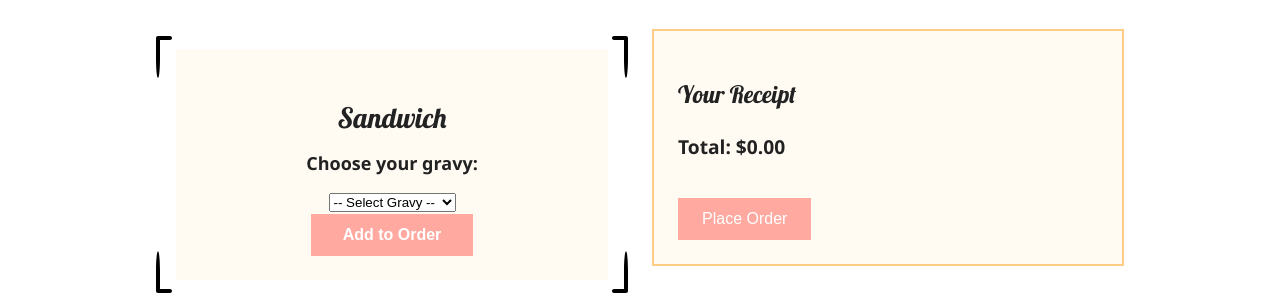
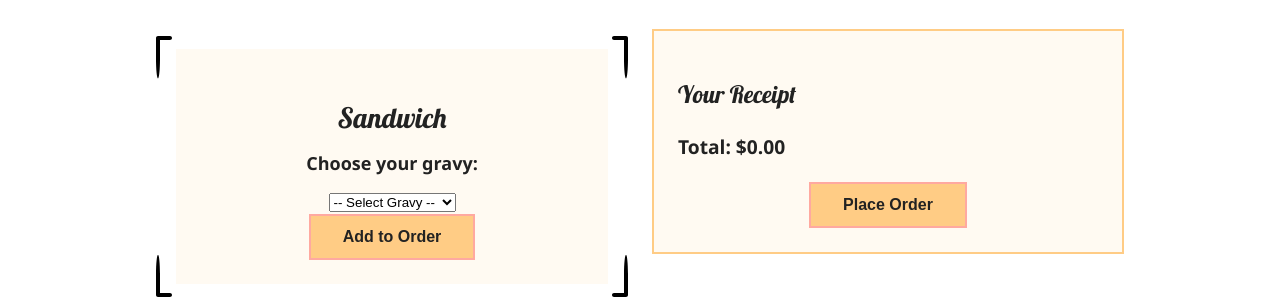
Before and after one commit to jstine13/AllGravyBaby, a plain HTML site: page order.html in a window 1280 px wide. Shown: the part 490-787 px from the top of the page. Drawn offline with Linux system fonts and the light colour scheme.

Commit message:
fixes for contrast issues

```diff
--- a/css/styles.css
+++ b/css/styles.css
@@ -6,7 +6,7 @@
   --color-bg-light: rgb(255, 250, 242);
   --color-border: rgb(255, 204, 133);
   --color-accent: rgb(255, 169, 160);
-  --color-accent-hover: rgb(255, 140, 140);
+  --color-accent-hover: rgb(252, 184, 89);
   --color-navbar-bg: rgb(195, 228, 240);
 }
 
@@ -277,9 +277,9 @@ textarea:focus {
 /* buttons */
 button[type="submit"],
 .add-btn {
-  background-color: var(--color-accent);
-  color: white;
-  border: none;
+  background-color: var(--color-border);
+  color: #222;
+  border: 2px solid var(--color-accent);
   padding: 0.75rem 2rem;
   font-size: 1rem;
   font-weight: bold;
--- a/js/order.js
+++ b/js/order.js
@@ -42,14 +42,7 @@ document.addEventListener("DOMContentLoaded", function () {
   // place order button
   const placeOrderBtn = document.createElement("button");
   placeOrderBtn.textContent = "Place Order";
-  placeOrderBtn.style.marginTop = "1rem";
-  placeOrderBtn.style.padding = "0.75rem 1.5rem";
-  placeOrderBtn.style.fontSize = "1rem";
-  placeOrderBtn.style.backgroundColor = "rgb(255, 169, 160)";
-  placeOrderBtn.style.color = "white";
-  placeOrderBtn.style.border = "none";
-  placeOrderBtn.style.cursor = "pointer";
-
+  placeOrderBtn.classList.add("add-btn");
   placeOrderBtn.addEventListener("click", function () {
     if (total === 0) {
       alert("you haven’t added anything to your order yet.");
```
